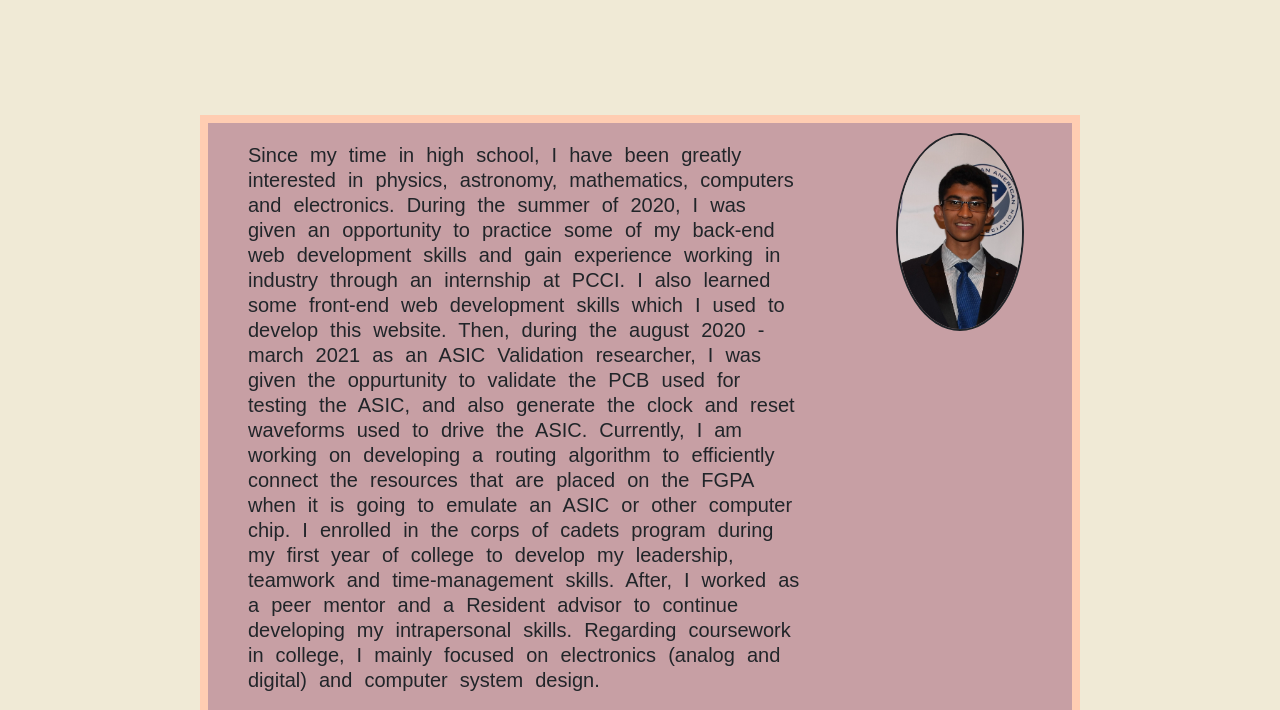
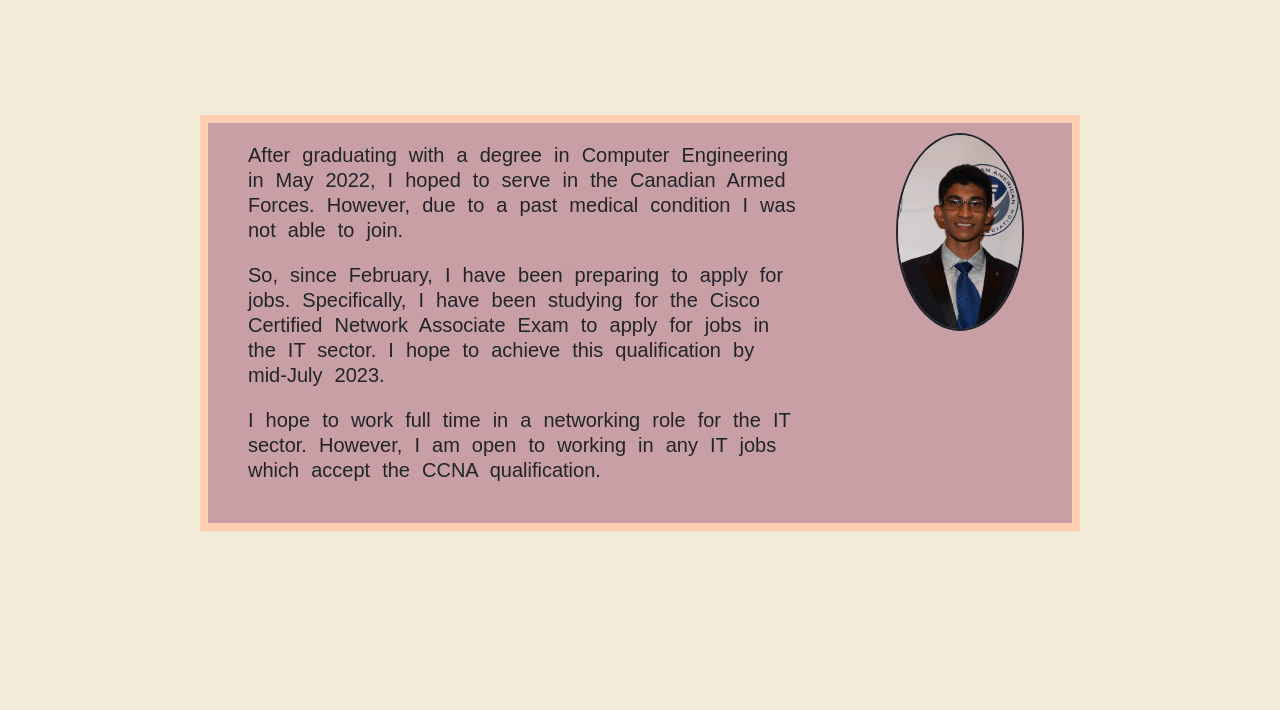
Before and after one commit to GauravBhalla990/gauravbhalla990.github.io, a plain HTML site: page aboutme.html in a window 1280 px wide. Shown: the part 85-795 px from the top of the page. Drawn offline with nearby package versions, Linux system fonts and the light colour scheme.

Commit message:
Website_update

```diff
--- a/aboutme.html
+++ b/aboutme.html
@@ -49,17 +49,17 @@
    <div id="abouttext">
        <img src="images/headshot.jpg" alt = "Picture of Containers in use as clinics">
        <div class="paragraph">
-        Since my time in high school, I have been greatly interested in physics, astronomy, mathematics, computers and electronics. During the summer of 2020, I was given an opportunity to practice some of my back-end web development skills and gain experience working in industry through an internship at PCCI. I also learned some front-end web development skills which I used to develop this website. Then, during the august 2020 - march 2021 as an ASIC Validation researcher, I was given the oppurtunity to validate the PCB used for testing the ASIC, and also generate the clock and reset waveforms used to drive the ASIC. Currently, I am working on developing a routing algorithm to efficiently connect the resources that are placed on the FGPA when it is going to emulate an ASIC or other computer chip. I enrolled in the corps of cadets program during my first year of college to develop my leadership, teamwork and time-management skills. After, I worked as a peer mentor and a Resident advisor to continue developing my intrapersonal skills. Regarding coursework in college, I mainly focused on electronics (analog and digital) and computer system design.
+       After graduating with a degree in Computer Engineering in May 2022, I hoped to serve in the Canadian Armed Forces. However, due to a past medical condition I was not able to join.
        </div>
         <div class = "paragraph">
-       After experiencing my intro. to analog design class, I was captivated by analog design, and decided to devote more time to analog design. Since studying for my technician license, I have also been interested how EM waves travel and interact with the atmosphere.
-       Subsequently, I took the advanced analog design class in Fall 2021, started preparing for my amateur general and extra licenses, and have recently started working to develop a more advanced AM crystal radio. I have also started reading an introduction to Electricity & Magnetism textbook by David J. Griffith to get a better understanding of the physics.
+       So, since February, I have been preparing to apply for jobs. Specifically, I have been studying for the Cisco Certified Network Associate Exam to apply for jobs in the IT sector.
+       I hope to achieve this qualification by mid-July 2023.
        </div>
        <div class = "paragraph">
-        Through my Digital Design class, I have practiced basic circuit design with ICs on breadboards, and then learned how to use the Verilog HDL. Furthermore, through my Computer Architecture class, I designed a model for a single cycle ARMv8 processor with Verilog. Using the experience from these classes, I am working on building a computer from the ground up with Nand2Tetris.
+
        </div>
        <div class = "paragraph">
-        I am hoping to work full time as an Electrical Engineer in the future.
+        I hope to work full time in a networking role for the IT sector. However, I am open to working in any IT jobs which accept the CCNA qualification.
        </div>
    </div>
 
```
Also changed, not shown: index.html (+3 -3 lines), portfolio.html (+0 -2 lines), 1 other file.
